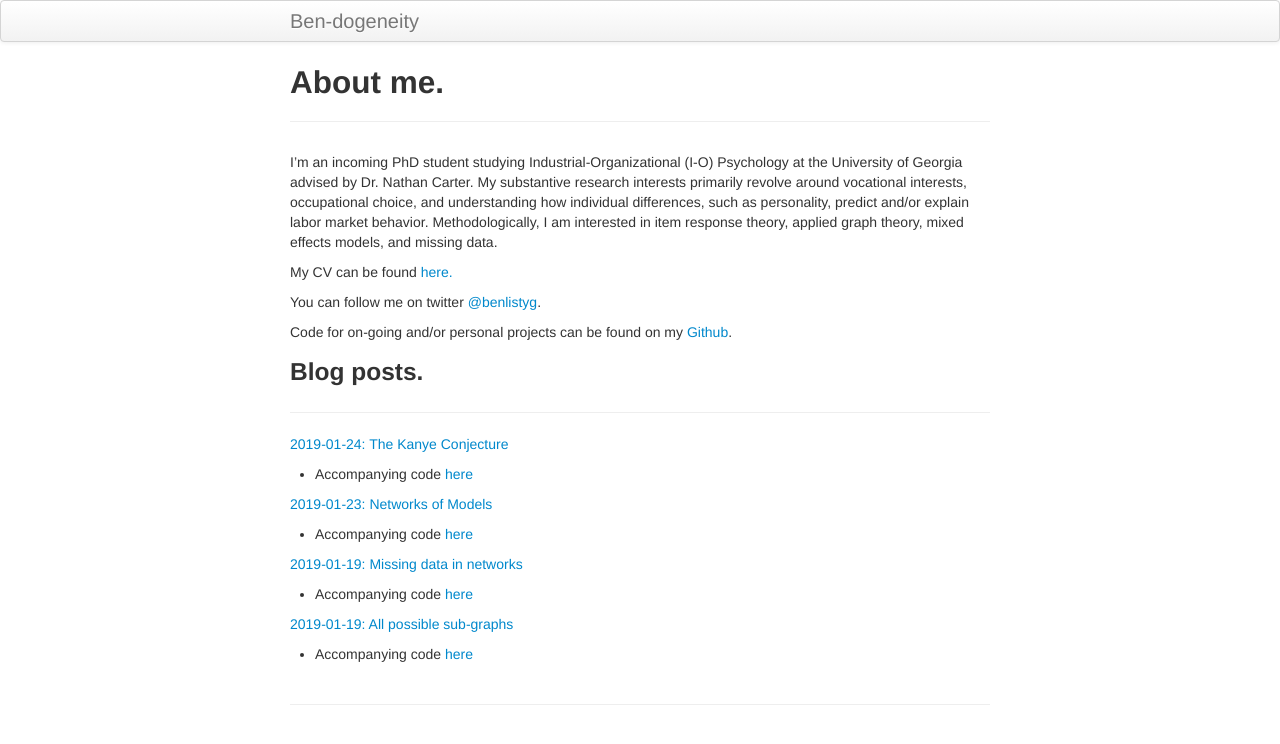
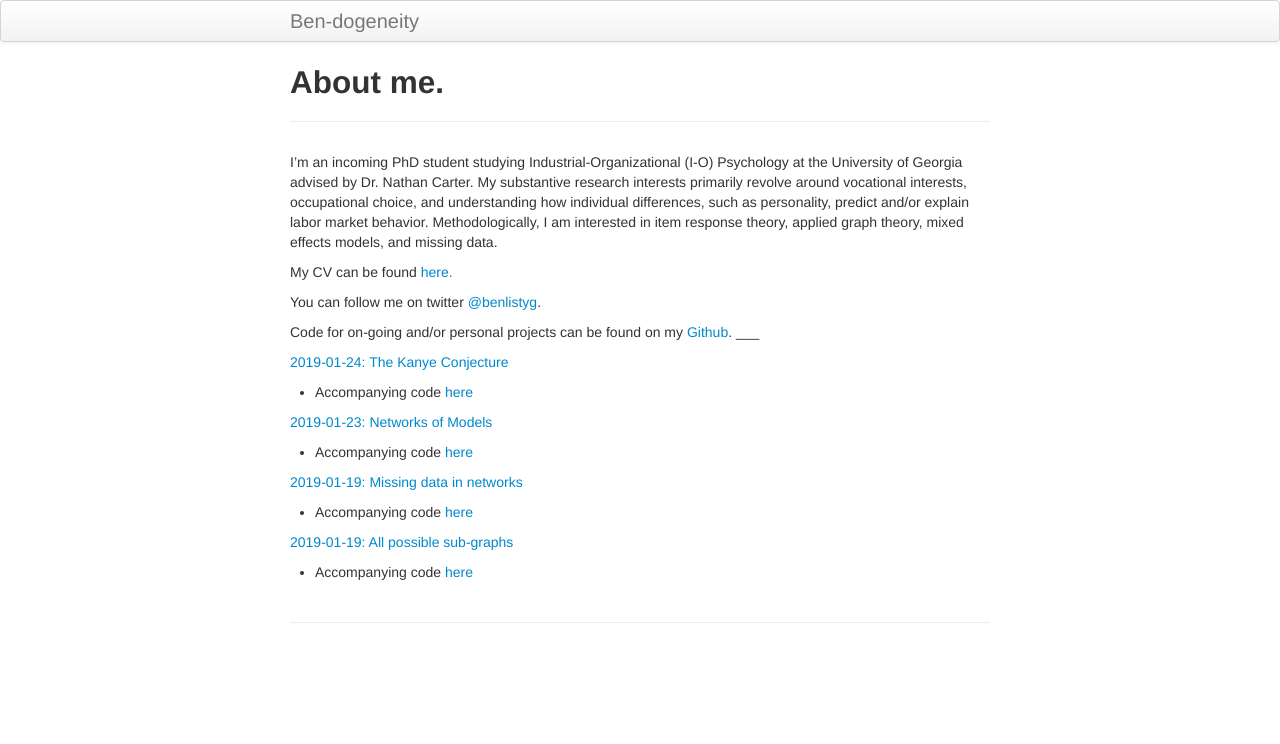
Before and after one commit to BListyg/blistyg.github.io, a Jekyll site: the page built from index.md, in a window 1280 px wide. Shown: the top 744 px of the page. Built offline with Jekyll 4.4.1, drawn with Linux system fonts in a browser that asks for light colours.

Commit message:
Update index.md

```diff
--- a/index.md
+++ b/index.md
@@ -10,8 +10,6 @@ My CV can be found [here.](CV WEBSITE HERE)
 You can follow me on twitter [@benlistyg](https://www.twitter.com/benlistyg).
 
 Code for on-going and/or personal projects can be found on my [Github](https://www.github.com/blistyg).
-
-### Blog posts.
 ___
 
 [2019-01-24: The Kanye Conjecture](http://rpubs.com/blistyg/thekanyeconjecture)
```
